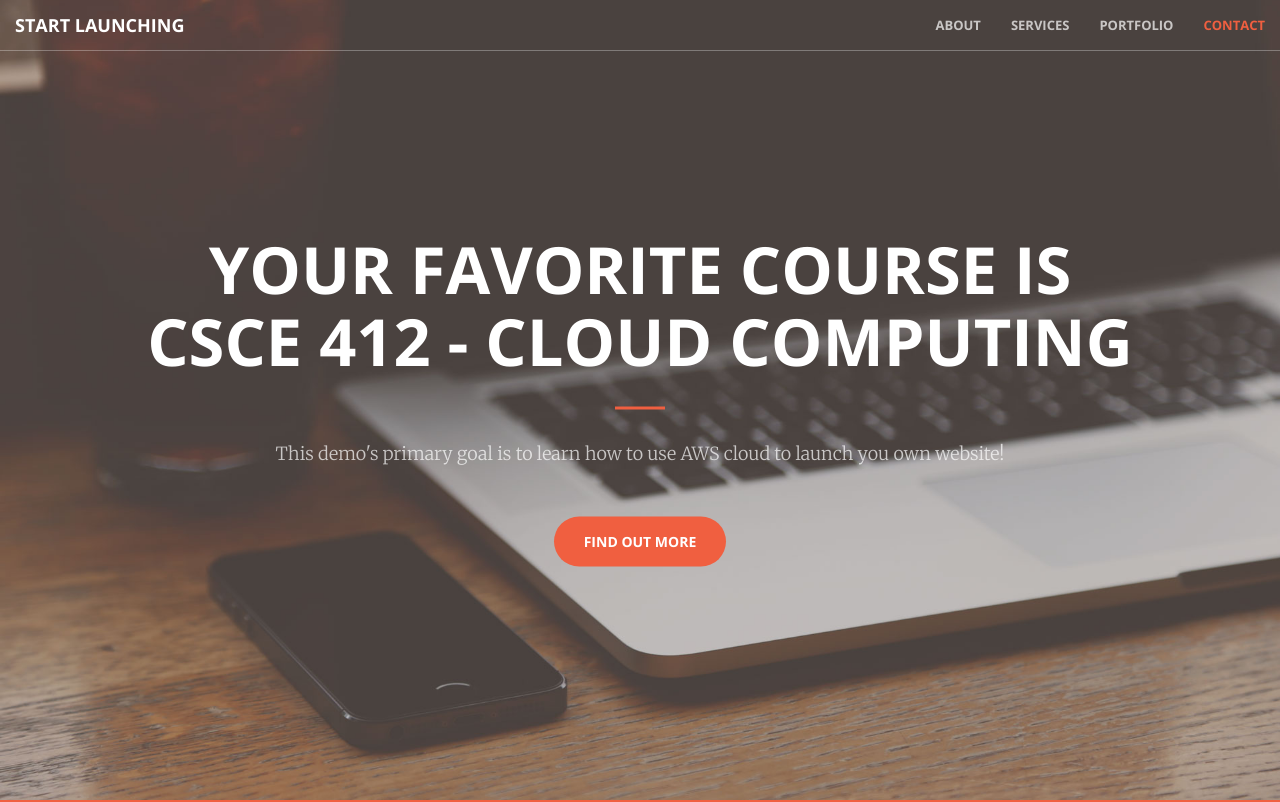
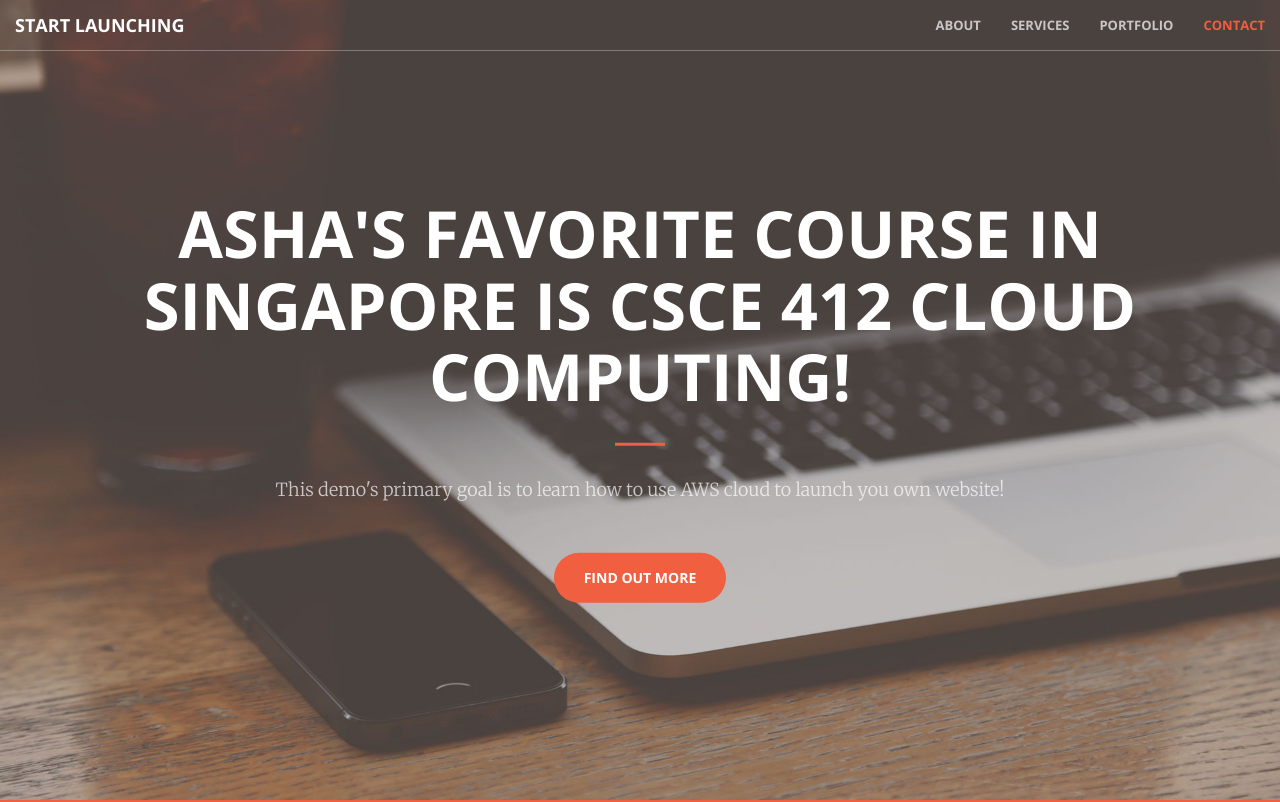
Before and after one commit to ashaaare/CSCE412Project3, a plain HTML site: page index.html in a window 1280 px wide. Shown: the top 802 px of the page. Drawn offline with nearby package versions, Linux system fonts and the light colour scheme.

Commit message:
Made change to header

```diff
--- a/index.html
+++ b/index.html
@@ -74,7 +74,7 @@
     <header>
         <div class="header-content">
             <div class="header-content-inner">
-                <h1>Your Favorite Course is CSCE 412 - Cloud Computing</h1>
+                <h1>Asha's Favorite Course in Singapore is CSCE 412 Cloud Computing!</h1>
                 <hr>
                 <p>This demo's primary goal is to learn how to use AWS cloud to launch you own website!</p>
                 <a href="#about" class="btn btn-primary btn-xl page-scroll">Find Out More</a>
```
